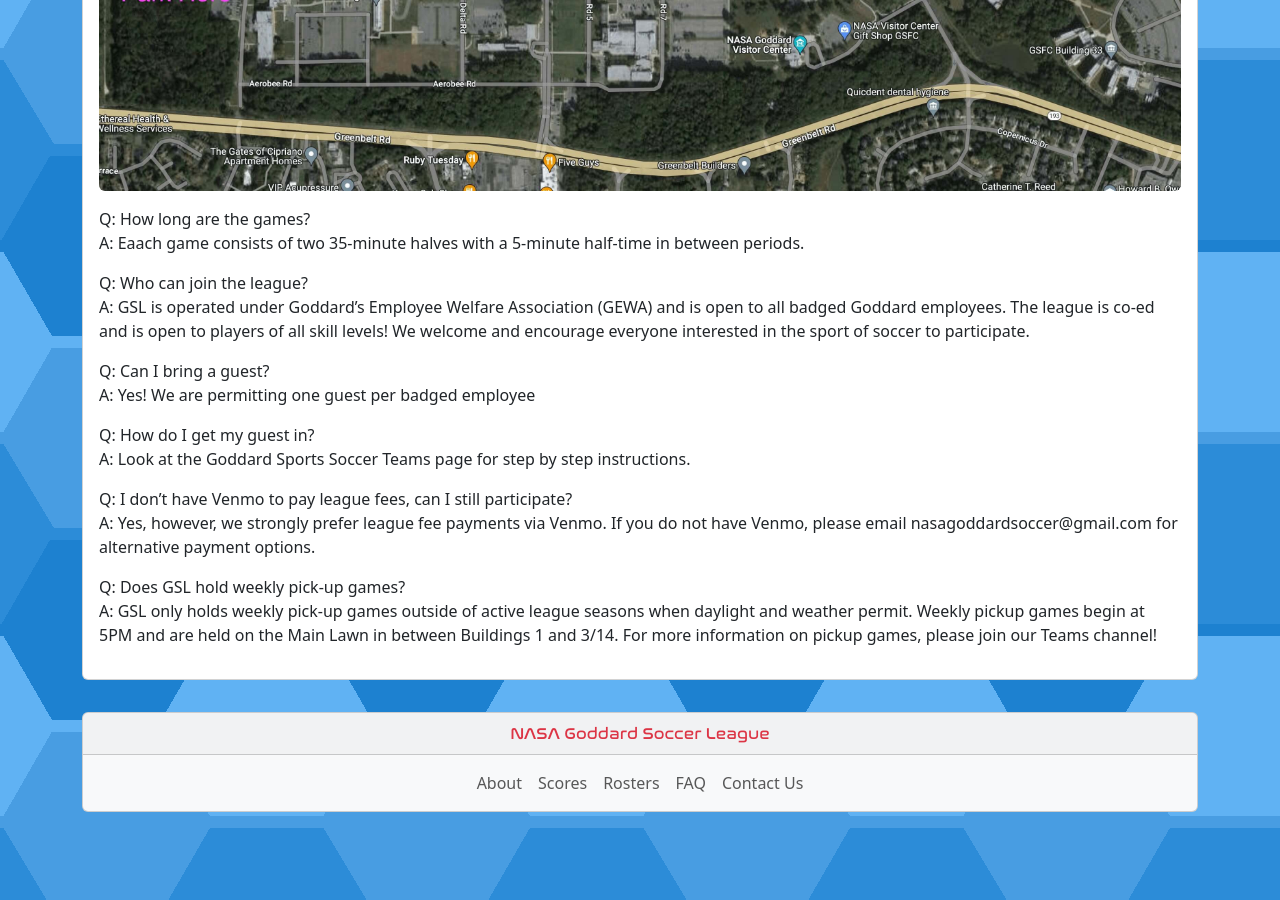
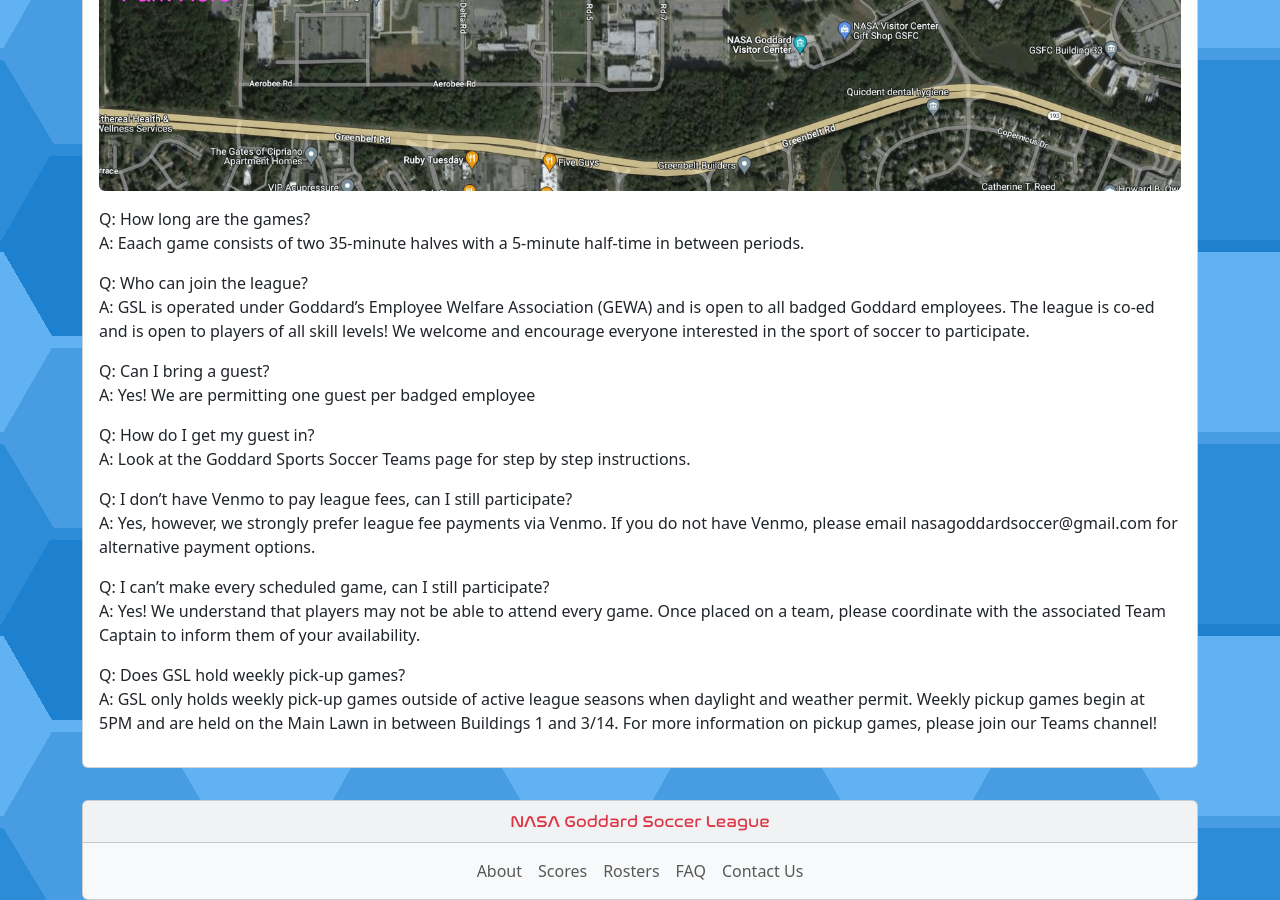
Before and after one commit to goddard-soccer/goddard-soccer.github.io, a Jekyll site: the page built from _pages/faq.md, in a window 1280 px wide and 900 px high, scrolled down 692 px. Built offline with Jekyll 4.4.1, drawn with Linux system fonts in a browser that asks for light colours.

Commit message:
Additional FAQ update - attendance

```diff
--- a/_pages/faq.md
+++ b/_pages/faq.md
@@ -27,6 +27,9 @@ A: Look at the Goddard Sports Soccer Teams page for step by step instructions.
 Q: I don't have Venmo to pay league fees, can I still participate?<br>
 A: Yes, however, we strongly prefer league fee payments via Venmo. If you do not have Venmo, please email nasagoddardsoccer@gmail.com for alternative payment options.
 
+Q: I can't make every scheduled game, can I still participate?<br>
+A: Yes! We understand that players may not be able to attend every game. Once placed on a team, please coordinate with the associated Team Captain to inform them of your availability.
+
 Q: Does GSL hold weekly pick-up games?<br>
 A: GSL only holds weekly pick-up games outside of active league seasons when daylight and weather permit. Weekly pickup games begin at 5PM and are held on the Main Lawn in between Buildings 1 and 3/14. For more information on pickup games, please join our Teams channel!
 
```
